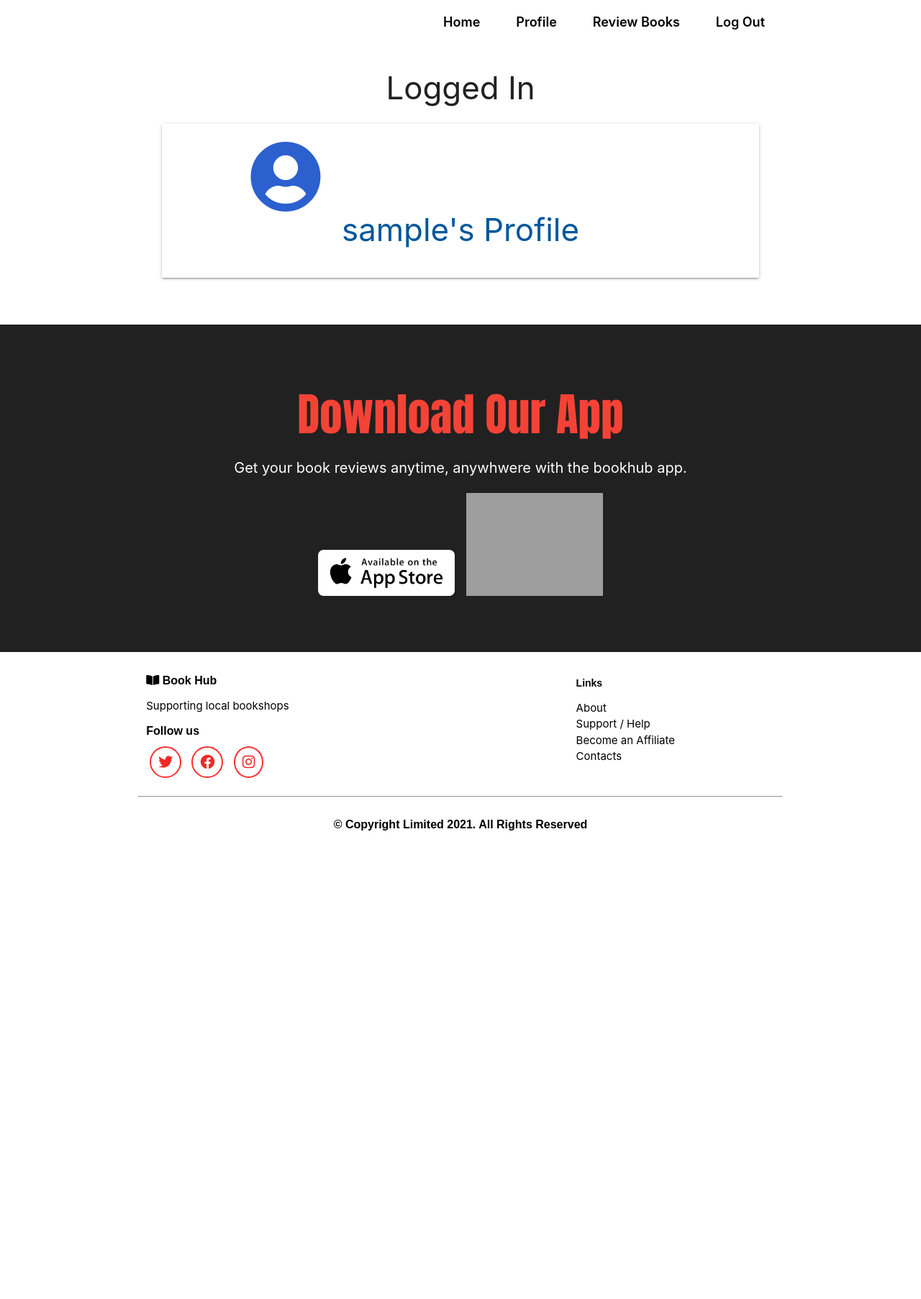
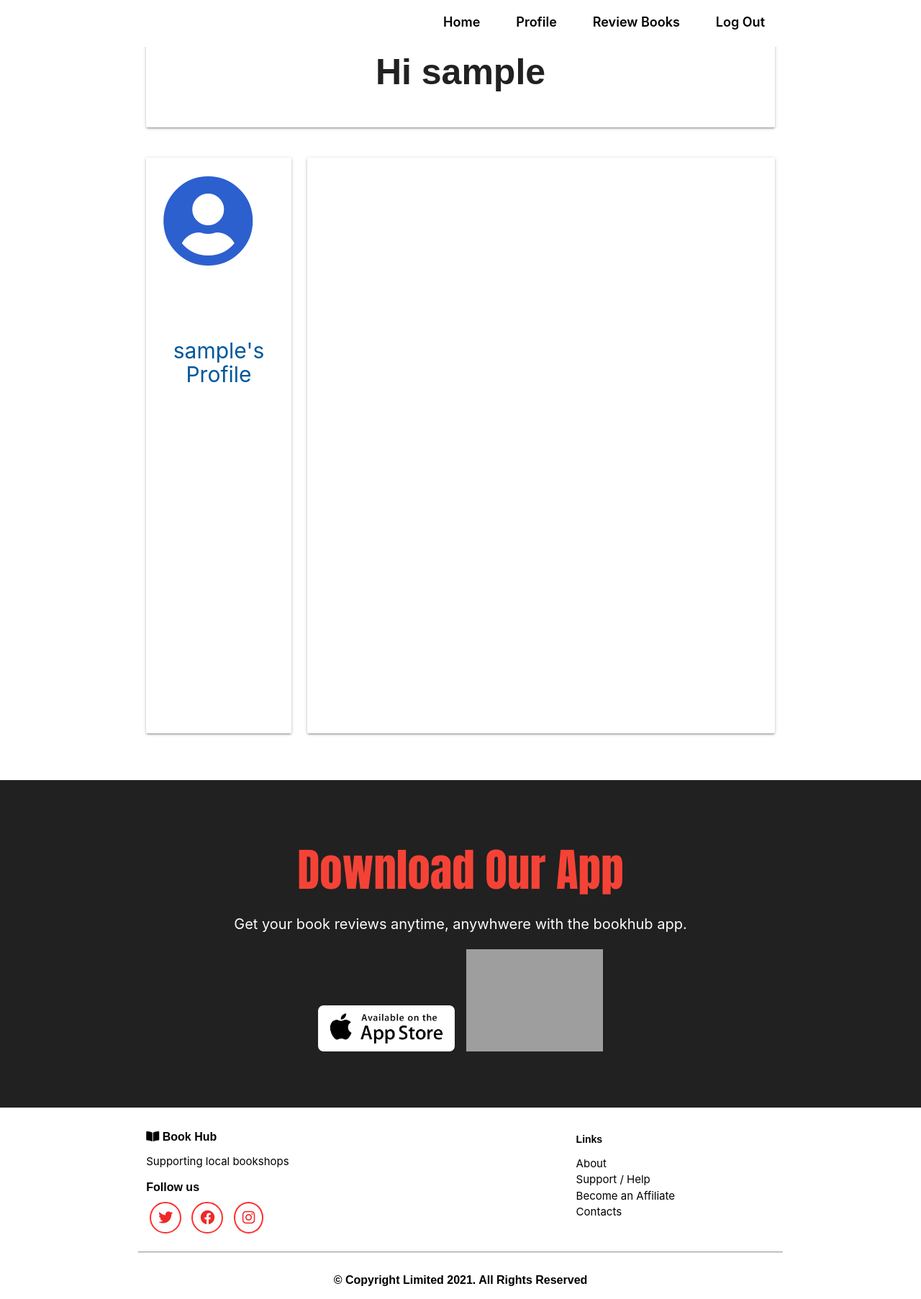
Before and after one commit to MattB859/MS3-Book-Hub, a Flask app: page /profile/1 in a window 1280 px wide. Shown: the part 96-1901 px from the top of the page at 72% size. Before the commit the page ends 1250 px from the top, so only its background shows below. Run offline with Flask 2, Linux system fonts and the light colour scheme; the visitor is signed in with stand-in values (Sample User, id 1); a database or web service that is not in the repository returns one stand-in record (values such as "Sample title"); some libraries are stand-ins or nearby versions; grey boxes are pictures that could not be loaded.

Commit message:
Add condition that allows users to delete only their reviews

```diff
--- a/app.py
+++ b/app.py
@@ -47,6 +47,12 @@ def edit_post():
 def delete_post():
     reviews = mongo.db.reviews.find()
     return render_template("edit_power.html", reviews=reviews)
+
+
+@app.route("/profile_review")
+def profile_review():
+    reviews = mongo.db.reviews.find()
+    return render_template("profile.html", reviews=reviews)
 
 
 @app.route("/register", methods=["GET", "POST"])
--- a/static/css/style.css
+++ b/static/css/style.css
@@ -250,6 +250,17 @@ h3 {
     background-color: rgb(255, 255, 255);
 }
 
+/* profile user */
+.profile-user{
+    height: 100vh;
+
+}
+
+.profile-user-2{
+    height: 100vh;
+
+}
+
 .header-2 {
     color: rgb(26, 3, 3);
     position: absolute;
@@ -365,13 +376,18 @@ h6 {
   }
 
 .profile {
-    text-align: center;
-    align-items: center;
-    position: absolute;
-    font-size: 100px;
-    margin-left: 100px;
+    font-size: 10vw;
     color: rgb(44, 96, 207);
+}
 
+.user-name{
+    font-size: 30px;
+}
+
+.font{
+    font-weight: 600;
+    font-size: 50px;
+    font-family: Arial, Helvetica, sans-serif
 }
 
 /* review box */
--- a/templates/book_power.html
+++ b/templates/book_power.html
@@ -101,7 +101,6 @@
 
     <div class="container post-box">
         {% for review in reviews %}
-
             <div class="row">
                 <div class="col s12 s6">
                     <div class="card-panel">
--- a/templates/edit_power.html
+++ b/templates/edit_power.html
@@ -4,6 +4,7 @@
     <h4 class="center-align title edit">Edit Reviews ;) </h4>
 
     {% for review in reviews %}
+    {% if session.user|lower == review.created_by|lower %}
     <!-- edit review form -->
     <div class="row box" id="post">
         <form class="text-body" method="POST" action="{{ url_for('edit_review', review_id=review._id) }}">
@@ -57,7 +58,7 @@
                     </a>
 
                     <!-- submit button -->
-                    <button class="btn waves-effect waves-light blue" type="submit">Edit Review
+                    <button class="btn waves-effect waves-light blue" type="submit">Update Review
                         <i class="fas fa-edit"></i>
                     </button>
                     <a href="{{ url_for('delete_review', review_id=review._id) }}" class="waves-effect waves-light red btn"><i class="far fa-trash-alt"></i></a>
@@ -65,6 +66,7 @@
             </div>
         </form>
     </div>
+    {% endif %}
     {% endfor %}
     <h6 class="text-darken-4 center-align margin-top">Top Reviews from United Kindom</h6>
 
--- a/templates/profile.html
+++ b/templates/profile.html
@@ -1,19 +1,55 @@
 {% extends "base.html" %}
 {% block content %}
 
-
-<h3 class="center-align">Logged In</h3>
-
-<div class="row">
-    <div class="col s12 m8 offset-m2" method="POST" action="{{ url_for('login') }}">
-        <div class="card-panel">
-             <i class="fas fa-user-circle profile"></i>
-            <h3 class="center-align light-blue-text text-darken-4">
-               {{ username }}'s Profile
-            </h3>
-
+<!-- welcome message -->
+<div class="container">
+    <div class="row">
+        <div class="col s12" method="POST" action="{{ url_for('login') }}">
+            <div class="card-panel">
+                <h1 class="center-align font">
+                    Hi {{ username }}
+                </h1>
+            </div>
         </div>
     </div>
 </div>
 
+ <!-- content Layout here -->
+<div class="container">
+    <div class="row">
+        <div class="col s3">
+            <div class="card-panel profile-user-2 ">
+                <i class="fas fa-user-circle profile"></i>
+                <h3 class="center-align light-blue-text text-darken-4 user-name">
+                    {{ username }}'s Profile
+                </h3>
+            </div>
+        </div>
+
+        <div class="col s9">
+            <div class="card-panel profile-user">
+                <div class="container post-box">
+                    {% for review in reviews %}
+                        <div class="row">
+                            <div class="col s12 s6">
+                                <div class="card-panel">
+                                    <p><em><i class="fas fa-user-circle"></i> {{ review.created_by }}</em></p>
+                                    <p class="post">{{ review.headline }}</p>
+                                    <p class="bold">{{ review.ratings }}</p>
+                                    <p class="post-2 bold text-color">Verified</p>
+                                    <p><em>Reviewed in the United Kingdom on</em> {{ review.date_time }}</p>
+                                    <p>{{ review.book_review }}</p>
+                                    {% if session.user|lower == review.created_by|lower %}
+                                        <a href="{{ url_for('edit_post', review_id=review._id) }}" class="waves-effect waves-light blue btn"><i class="far fa-edit"></i></a>
+                                        <a href="{{ url_for('delete_review', review_id=review._id) }}" class="waves-effect waves-light red btn"><i class="far fa-trash-alt"></i></a>
+                                    {% endif %}
+                                </div>
+                            </div>
+                        </div>
+                    {% endfor %}
+                </div>
+            </div>
+        </div>
+    </div>
+</div>
 {% endblock %}
```
